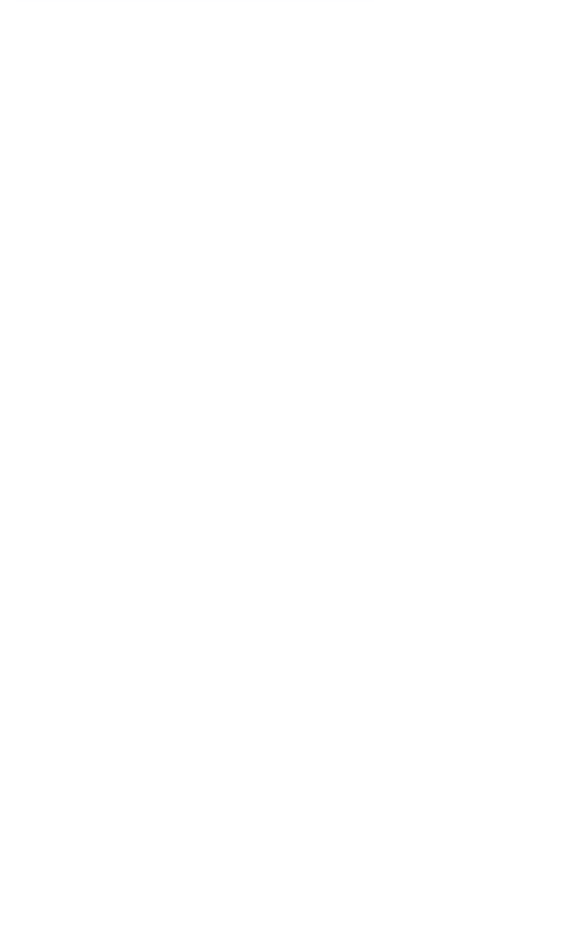
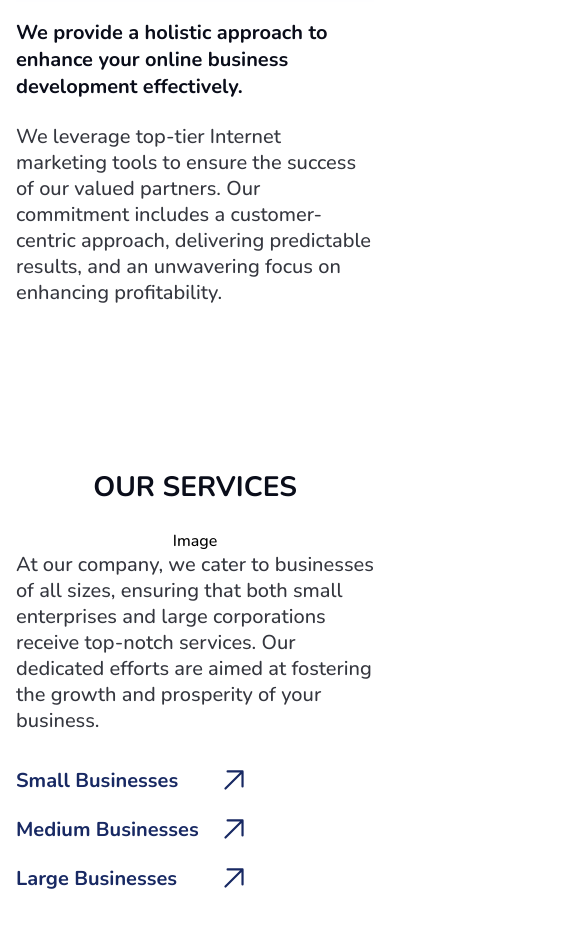
Before and after one commit to DariaBatiuk/HRUN-website-react, a React (Create React App) app: page / in a window 390 px wide. Shown: the part 1040-1968 px from the top of the page, 585 px wide, since content can reach past the window. Before the commit the page ends 1042 px from the top, so only its background shows below. Built offline with nearby package versions, Linux system fonts and the light colour scheme.

Commit message:
mobile for home page

```diff
--- a/src/App.js
+++ b/src/App.js
@@ -25,7 +25,7 @@
             <Route path="/work" element={<Works />} />
           </Routes>
         </div>
-        {/* <Footer /> */}
+        <Footer />
       </div>
     </Router>
   );
--- a/src/Pages/Home/Home.js
+++ b/src/Pages/Home/Home.js
@@ -9,9 +9,9 @@
 	return (
 		<div>
 			<PromoSection />
-			{/* <Approach /> */}
-			{/* <Service /> */}
-			{/* <Contact /> */}
+			<Approach />
+			<Service />
+			<Contact />
 		</div>
 	)
 }
--- a/src/index.css
+++ b/src/index.css
@@ -14,7 +14,7 @@
   box-sizing: border-box;
 }
 .container {
-	margin: 0 70px;
+  margin: 0 70px;
 }
 
 .p1 {
@@ -22,7 +22,7 @@
   font-weight: 400;
   line-height: 26px;
   color: #35373f;
-	margin: 0;
+  margin: 0;
 }
 .p2 {
   color: #8e93a2;
@@ -52,8 +52,8 @@
   font-weight: 700;
   line-height: 32px;
   font-size: 25px;
-	color: #000;
-	margin: 0;
+  color: #000;
+  margin: 0;
 }
 h4 {
   font-size: 20px;
@@ -62,3 +62,25 @@
   color: #000;
   margin: 0;
 }
+@media only screen and (max-width: 425px) {
+  .h1 {
+    font-size: 28px;
+    margin-bottom: 24px;
+    line-height: normal;
+  }
+  .h2 {
+    font-size: 20px;
+    font-style: normal;
+    font-weight: 700;
+    line-height: 45px;
+  }
+	h4{
+		font-size: 16px;
+	}
+  .p2 {
+    font-size: 16px;
+    font-style: normal;
+    font-weight: 400;
+    line-height: 22px;
+  }
+}
--- a/src/сomponents/SecondaryBtn/index.css
+++ b/src/сomponents/SecondaryBtn/index.css
@@ -26,3 +26,8 @@
   outline: 1px solid var(--jagged-ice-for-elements, #c5e6ea);
   background: var(--light-blue-footer, #edf8fe);
 }
+@media only screen and (max-width: 425px) {
+	.btn_secondary{
+		width: 100%;
+	}
+}
--- a/src/сomponents/approachSection/index.css
+++ b/src/сomponents/approachSection/index.css
@@ -1,7 +1,17 @@
-
 .approach__wrapper {
-	width: 50%;
+  width: 50%;
 }
 .approach__title {
-	margin-bottom: 45px;
+  margin-bottom: 45px;
 }
+@media only screen and (max-width: 425px) {
+	.approach__wrapper{
+		width: 100%;
+	}
+  .approach__title {
+    font-size: 20px;
+    font-weight: 700;
+    line-height: normal;
+		margin-bottom: 24px;
+  }
+}
--- a/src/сomponents/contactSection/Contact.js
+++ b/src/сomponents/contactSection/Contact.js
@@ -25,7 +25,6 @@
 					<div>
 					assistance.
 					</div>
-
         </div>
         <div className="contact__icons">
           <div className="contact__icons_phone">
--- a/src/сomponents/contactSection/index.css
+++ b/src/сomponents/contactSection/index.css
@@ -27,7 +27,7 @@
   gap: 12px;
   align-items: center;
 }
-.contact__form{
+.contact__form {
   /* width: 50%; */
 }
 .contact__feed-form {
@@ -39,7 +39,9 @@
   position: relative;
   width: 530px;
 }
-#name, #phone, #email {
+#name,
+#phone,
+#email {
   width: 100%;
   height: 44px;
   padding: 12px 8px;
@@ -59,6 +61,7 @@
   position: absolute;
 }
 .contact__comment {
+  display: flex;
   color: #8e93a2;
   font-size: 20px;
   font-weight: 400;
@@ -86,12 +89,56 @@
 	// 	color: #000;
 	// } */
 }
-.contact__policy{
+.contact__policy {
   display: flex;
   gap: 8px;
   margin-bottom: 40px;
 }
-a{
+a {
   text-decoration: underline;
   color: #8e93a2;
 }
+@media only screen and (max-width: 425px) {
+  .contact {
+    margin-top: 60px;
+		margin-bottom: 60px;
+    flex-direction: column;
+  }
+  .contact__wrapper {
+    width: 100%;
+  }
+  .contact__title {
+    margin-bottom: 8px;
+  }
+  .contact__title,
+  .contact__subtitle {
+    line-height: normal;
+  }
+  .contact__descr {
+    margin-top: 24px;
+    margin-bottom: 41px;
+    width: 100%;
+  }
+  .contact__descr div {
+    display: inline; /* Элементы будут отображаться строчно */
+  }
+  .contact__icons {
+    gap: 16px;
+  }
+  .contact__form {
+    margin-top: 19px;
+  }
+  .contact__feed-form {
+    row-gap: 12px;
+  }
+  .contact__input {
+    width: 100%;
+  }
+  .contact__comment {
+    margin-bottom: 0;
+  }
+	.contact__policy{
+		margin-top: 8px;
+		align-items: baseline;
+	}
+}
--- a/src/сomponents/promoSection/index.css
+++ b/src/сomponents/promoSection/index.css
@@ -150,6 +150,7 @@
   .promo__btn {
     display: block;
     margin: 0 auto;
+		margin-bottom: 60px;
     width: 288px;
     text-align: center;
   }
--- a/src/сomponents/serviceSection/ServiceSection.js
+++ b/src/сomponents/serviceSection/ServiceSection.js
@@ -1,33 +1,44 @@
-import React from 'react';
-import './index.css';
-import arrow from '../../icons/arrow-top-right.svg';
-import { Link } from 'react-router-dom';
+import React from "react";
+import "./index.css";
+import arrow from "../../icons/arrow-top-right.svg";
+import { Link } from "react-router-dom";
 
 function ServiceSection() {
   return (
     <section className="serviceSection">
-      <div className="h1">
-        OUR SERVICES
-      </div>
+      <div className="h1">OUR SERVICES</div>
       <div className="service__wrapper">
         Image
         <div className="service__descr">
           <p className="p1">
-            At our company, we cater to businesses of all sizes,<br /> ensuring that both small enterprises and large<br /> corporations receive top-notch services. Our dedicated<br /> efforts are aimed at fostering the growth and prosperity of<br /> your business.
+            At our company, we cater to businesses of all sizes,
+            <span className="mobile-no-break p1">
+              {" "}
+              ensuring that both small enterprises and large
+							{" "}
+            </span>
+             corporations receive top-notch services. Our dedicated
+            <span className="mobile-no-break p1">
+              {" "}
+              efforts are aimed at fostering the growth and prosperity of
+							{" "}
+            </span>
+            your business.
           </p>
+
           <ul className="service__offers">
             <Link className="h2 service__list" to="/services">
               Small Businesses
-              <img src={arrow} alt="arrow" className='arrow'/>
+              <img src={arrow} alt="arrow" className="arrow" />
             </Link>
             <Link className="h2 service__list" to="/services">
               Medium Businesses
-              <img src={arrow} alt="arrow" className='arrow'/>
-							</Link>
+              <img src={arrow} alt="arrow" className="arrow" />
+            </Link>
             <Link className="h2 service__list" to="/services">
               Large Businesses
-              <img src={arrow} alt="arrow" className='arrow'/>
-							</Link>
+              <img src={arrow} alt="arrow" className="arrow" />
+            </Link>
           </ul>
         </div>
       </div>
--- a/src/сomponents/serviceSection/index.css
+++ b/src/сomponents/serviceSection/index.css
@@ -31,3 +31,27 @@
 	width: 40px;
 	cursor: pointer;
 }
+@media only screen and (max-width: 425px) {
+	.service__wrapper{
+		flex-direction: column;
+	}
+	.service__descr{
+		width: 100%;
+		margin-left: 0;
+		padding-top: 0;
+	}
+	.mobile-no-break {
+    display: inline; /* Убирает эффект блочного элемента, предотвращая перенос */
+  }
+	.service__offers{
+		margin-top: 24px;
+	}
+	.service__list{
+		align-items: center;
+		margin: 4px 0;
+	}
+	.arrow{
+		width: 30px;
+		height: 30px;
+	}
+}
```
Lines whose indentation alone changed are shown as unchanged.
